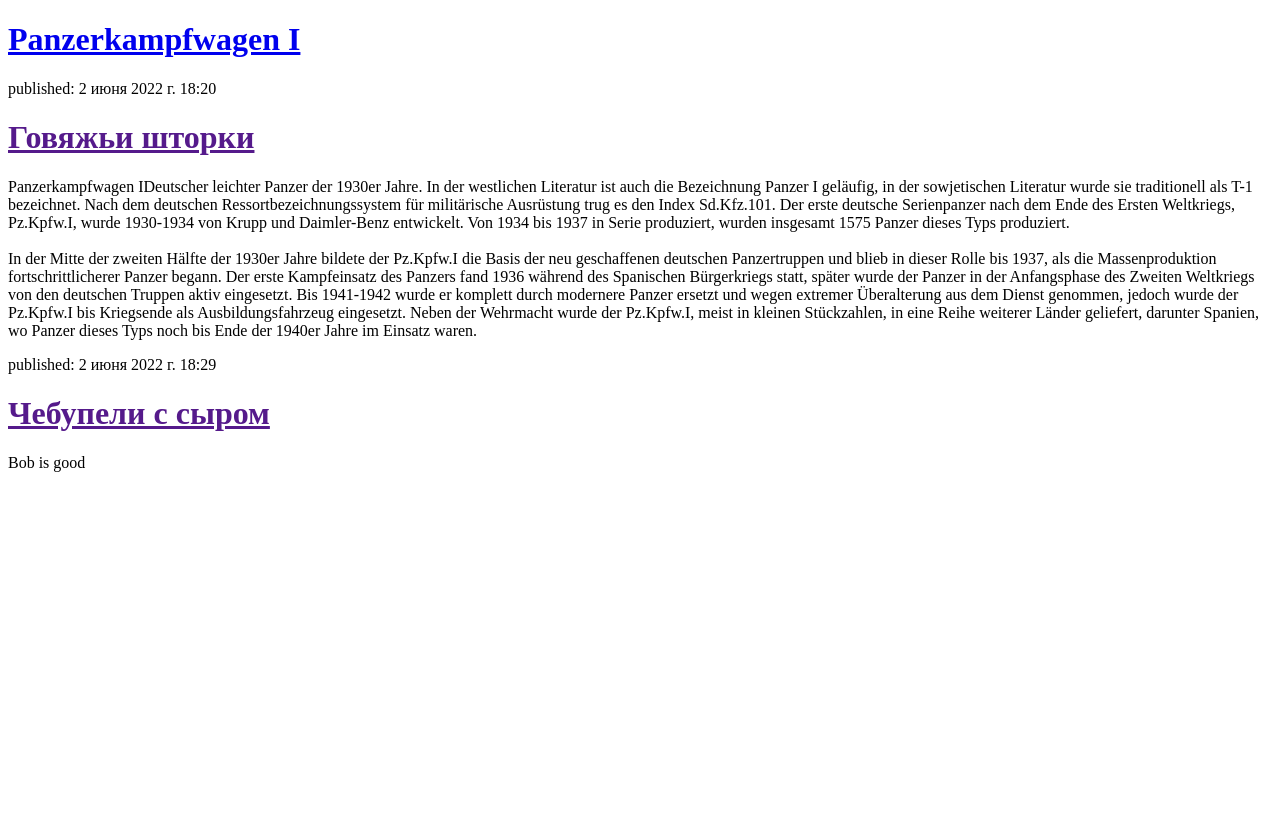
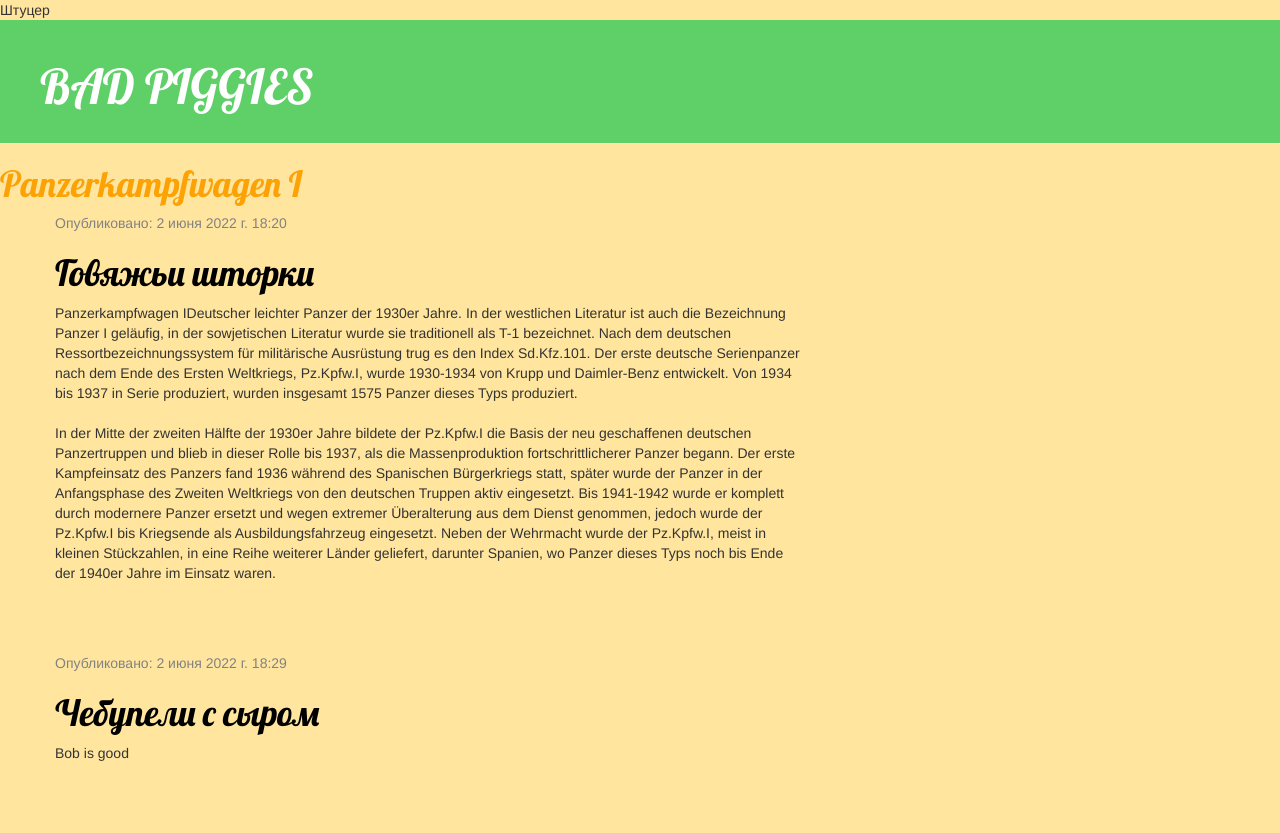
Before and after one commit to Mesilane/Lesson1, a Django app: page / in a window 1280 px wide. Before the commit the page ends 472 px from the top, so only its background shows below. Run offline with Django 4.2, Linux system fonts and the light colour scheme; data comes from the database, SQL or seed files in the repository; both versions use the stored data as it was after the commit; some libraries are stand-ins or nearby versions.

Commit message:
Modified templates to display posts from database.

```diff
--- /dev/null
+++ b/blog/static/css/blog.css
@@ -0,0 +1,53 @@
+body{
+background-color: FFE59D;
+}
+h1 a {
+    color: #FCA205;
+    font-family: Lobster;
+}
+.page-header {
+    background-color: 5FD068;
+    margin-top: 0;
+    padding: 20px 20px 20px 40px;
+}
+
+.page-header h1, .page-header h1 a, .page-header h1 a:visited, .page-header h1 a:active {
+    color: #ffffff;
+    font-size: 36pt;
+    text-decoration: none;
+}
+
+.content {
+    margin-left: 40px;
+}
+
+h1, h2, h3, h4 {
+    font-family: 'Lobster', cursive;
+}
+
+.date {
+    color: #828282;
+}
+
+.save {
+    float: right;
+}
+
+.post-form textarea, .post-form input {
+    width: 100%;
+}
+
+.top-menu, .top-menu:hover, .top-menu:visited {
+    color: #ffffff;
+    float: right;
+    font-size: 26pt;
+    margin-right: 20px;
+}
+
+.post {
+    margin-bottom: 70px;
+}
+
+.post h1 a, .post h1 a:visited {
+    color: #000000;
+}
--- a/blog/templates/blog/post_list.html
+++ b/blog/templates/blog/post_list.html
@@ -1,20 +1,38 @@
-<!DOCTYPE html>
+{% load static %}
+<html>
 <html lang="en">
 <head>
     <meta charset="UTF-8">
-    <title>Title</title>
+    </title>Штуцер</title>
+    <link href="https://fonts.googleapis.com/css?family=Lobster&subset=latin,cyrillic" rel="stylesheet" type="text/css">
+    <link rel="stylesheet" href="//maxcdn.bootstrapcdn.com/bootstrap/3.2.0/css/bootstrap.min.css">
+    <link rel="stylesheet" href="//maxcdn.bootstrapcdn.com/bootstrap/3.2.0/css/bootstrap-theme.min.css">
+    <link rel="stylesheet" href="{% static 'css/blog.css' %}">
 </head>
+
 <body>
+<div class="page-header">
+    <h1><a href="/">BAD PIGGIES</a></h1>
+</div>
+
 <div>
     <h1><a href="/">Panzerkampfwagen I</a></h1>
 </div>
 
-{% for post in posts %}
-    <div>
-        <p>published: {{ post.published_date }}</p>
-        <h1><a href="">{{ post.title }}</a></h1>
-        <p>{{ post.text|linebreaksbr }}</p>
+<div class="content container">
+    <div class="row">
+        <div class="col-md-8">
+            {% for post in posts %}
+                <div class="post">
+                    <div class="date">
+                        <p>Опубликовано: {{ post.published_date }}</p>
+                    </div>
+                    <h1><a href="">{{ post.title }}</a></h1>
+                    <p>{{ post.text|linebreaksbr }}</p>
+                </div>
+            {% endfor %}
+        </div>
     </div>
-{% endfor %}
+</div>
 </body>
 </html>
```
Also changed, not shown: db.sqlite3.
